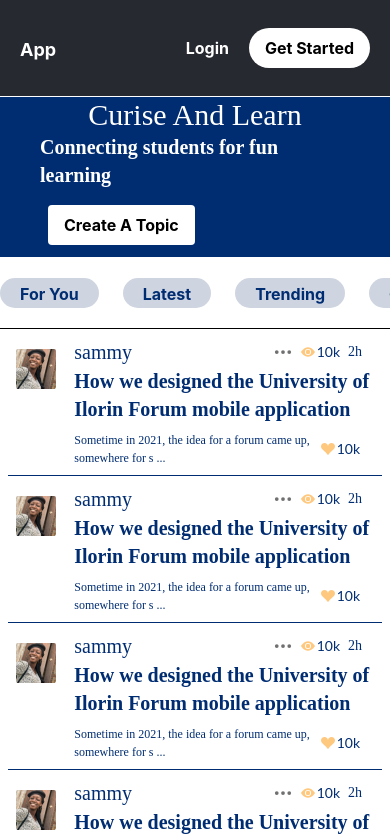
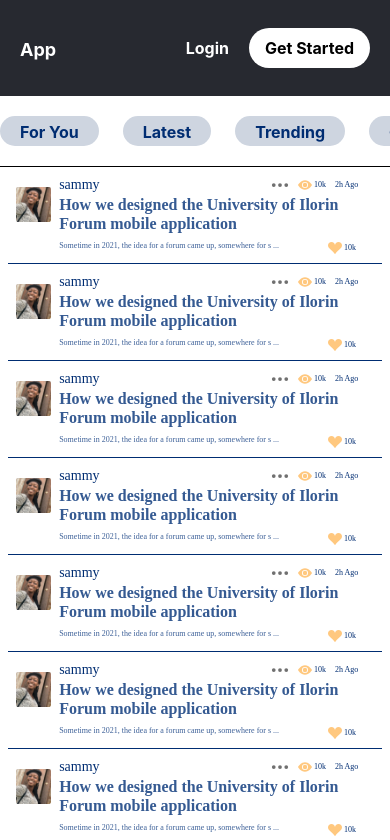
Before and after one commit to unilorinforum/unilorinforum, a Next.js app: page /homepage in a window 390 px wide. Shown: the top 840 px of the page. Built offline with nearby package versions, Linux system fonts and the light colour scheme.

Commit message:
made changes on the topic card

```diff
--- a/components/bannerComponent/banner.component.js
+++ b/components/bannerComponent/banner.component.js
@@ -5,7 +5,7 @@
 
 const BannerComponent = () => {
     return (
-      <div className=' border-y px-10 flex-[3] bg-[#002D72] pb-3 text-[#ffffff] flex justify-between  '>
+      <div className=' hidden border-y px-10 flex-[3] bg-[#002D72] pb-3 text-[#ffffff] md:backdrop:flex justify-between  '>
         <div className=' flex flex-col justify-start p-0'>
           <div className=' text-left'>
             <h1 className='w-full ml-0 font-MontserratBold whitesapce-nowrap md:text-5xl text-3xl'>
--- a/components/topicCardComponent/topicCard.component.js
+++ b/components/topicCardComponent/topicCard.component.js
@@ -1,7 +1,12 @@
 import React from 'react';
+import styles from './topicCardStyles.module.css';
 import Image from 'next/image';
 import susan from '../../public/susan.jpg';
-import { BsThreeDots, BsFillEyeFill, BsFillSuitHeartFill } from 'react-icons/bs';
+import {
+  BsThreeDots,
+  BsFillEyeFill,
+  BsFillSuitHeartFill,
+} from 'react-icons/bs';
 
 const style = {
   authorContainer: '',
@@ -14,17 +19,16 @@
   featuredImage: '',
 };
 const threeDotStyles = {
-//   color: '#707070',
-//   size: '50px',
-//   width: '13px',
-// height: '9px',
-
+  //   color: '#707070',
+  //   size: '50px',
+  //   width: '13px',
+  // height: '9px',
 };
 
 const TopicCardComponent = () => {
   return (
-    <div className='text-[#002D72] max-w-[393px]  my-0 p-2 border-b-[0.20000000298023224px]  m-2  justify-between flex'>
-      <div className='w-[60px] pt-3 mr-2'>
+    <div className='topic-card text-[#002D72] max-w-[393px]  my-0 p-2 border-b-[0.20000000298023224px]  m-2  justify-between flex'>
+      <div className='w-[60px] pt-3 mr-2 topic-card-avatar'>
         <Image
           src='/susan.jpg'
           alt='auh'
@@ -35,28 +39,28 @@
       </div>
       <div className='font-MontserratBold  w-full'>
         <div className=' items-center   text-[#002D72;] flex  justify-between '>
-          <span className='text-[20px]'>sammy</span>
-          <div className='text-sm space-x-2 mr-3 justify-between flex items-cente'>
-            <BsThreeDots className='h-[20px] font-bold w-[20px] text-[#707070]' />
+          <span className='text-[20px] author-name'>sammy</span>
+          <div className='text-sm space-x-2 mr-3 justify-between flex items-center '>
+            <BsThreeDots className='h-[20px] topic-card-dot font-bold w-[20px] text-[#707070]' />
             <span className='flex space-x-[2px] items-center '>
               <BsFillEyeFill className=' text-[#FFAD40AB] p-x-[2px]' />
-              <p>10k</p>
+              <p className='topic-viwes-count'>10k</p>
             </span>
-            <span>2h</span>
+            <span className='topic-card-time'>2h Ago</span>
           </div>
         </div>
         <div className=' items-cente mb-2 w- '>
-          <h2 className='text-xl font-MEB font-bold'>
+          <h2 className='text-xl font-MEB font-bold topic-card-title'>
             How we designed the University of Ilorin Forum mobile application
           </h2>
         </div>
-        <div className='flex '>
-          <span className='text-[12px]'>
+        <div className='flex justify-between'>
+          <span className='text-[12px] topic-card-except'>
             Sometime in 2021, the idea for a forum came up, somewhere for s ...
           </span>
           <span className='mr-3 flex text-sm space-x-[2px]  px-[2PX] items-center'>
             <BsFillSuitHeartFill className='text-[#FFAD40AB]' />
-            <p>10k</p>
+            <p className='topic-likes-count'>10k</p>
           </span>
         </div>
       </div>
--- a/pages/homepage.js
+++ b/pages/homepage.js
@@ -17,7 +17,7 @@
           <TopicFilterComponent />
         </div>
 
-        <div className=' items-center flex flex-wrap justify-center'>
+        <div className=' grid grid-cols-1 md:grid-cols-2 content-center justify-items-center '>
           <TopicCardComponent />
           <TopicCardComponent />
           <TopicCardComponent />
--- a/styles/globals.css
+++ b/styles/globals.css
@@ -1,6 +1,166 @@
 @tailwind base;
 @tailwind components;
 @tailwind utilities;
+
+:root {
+  /* Colors: */
+  --unnamed-color-ff0000: #ff0000;
+  --unnamed-color-ff1e1ed4: #ff1e1ed4;
+  --unnamed-color-ff434380: #ff434380;
+  --unnamed-color-ff3030ab: #ff3030ab;
+  --unnamed-color-ff505054: #ff505054;
+  --unnamed-color-ff50502b: #ff50502b;
+  --unnamed-color-00ff00: #00ff00;
+  --unnamed-color-1aff1ad4: #1aff1ad4;
+  --unnamed-color-31ff31ab: #31ff31ab;
+  --unnamed-color-47ff4780: #47ff4780;
+  --unnamed-color-58ff5854: #58ff5854;
+  --unnamed-color-67ff672b: #67ff672b;
+  --unnamed-color-000000: #000000;
+  --unnamed-color-232323d4: #232323d4;
+  --unnamed-color-393939ab: #393939ab;
+  --unnamed-color-53535380: #53535380;
+  --unnamed-color-6d6d6d54: #6d6d6d54;
+  --unnamed-color-8a8a8a2b: #8a8a8a2b;
+  --unnamed-color-ff9912: #ff9912;
+  --unnamed-color-ffa126d4: #ffa126d4;
+  --unnamed-color-ffad40ab: #ffad40ab;
+  --unnamed-color-ffb34d80: #ffb34d80;
+  --unnamed-color-ffb55354: #ffb55354;
+  --unnamed-color-ffbd652b: #ffbd652b;
+  --unnamed-color-002d72: #002d72;
+  --unnamed-color-133f82d4: #133f82d4;
+  --unnamed-color-1d498bab: #1d498bab;
+  --unnamed-color-3a65a780: #3a65a780;
+  --unnamed-color-4873b754: #4873b754;
+  --unnamed-color-6189c82b: #6189c82b;
+  --unnamed-color-f1cb97: #f1cb97;
+  --unnamed-color-355a92: #355a92;
+
+  /* Font/text values */
+  --unnamed-font-family-montserrat: Montserrat;
+  --unnamed-font-style-normal: normal;
+  --unnamed-font-style-italic: italic;
+  --unnamed-font-weight-300: 300px;
+  --unnamed-font-weight-600: 600px;
+  --unnamed-font-weight-normal: normal;
+  --unnamed-font-size-8: 8px;
+  --unnamed-font-size-10: 10px;
+  --unnamed-font-size-14: 14px;
+  --unnamed-font-size-16: 16px;
+  --unnamed-font-size-18: 18px;
+  --unnamed-font-size-20: 20px;
+  --unnamed-font-size-35: 35px;
+  --unnamed-character-spacing-0: 0px;
+  --unnamed-line-spacing-10: 10px;
+  --unnamed-line-spacing-13: 13px;
+  --unnamed-line-spacing-18: 18px;
+  --unnamed-line-spacing-19: 19px;
+  --unnamed-line-spacing-22: 22px;
+  --unnamed-line-spacing-24: 24px;
+  --unnamed-line-spacing-43: 43px;
+}
+
+/* Character Styles */
+.unnamed-character-style-1 {
+  font-family: var(--unnamed-font-family-montserrat);
+  font-style: var(--unnamed-font-style-normal);
+  font-weight: var(--unnamed-font-weight-normal);
+  font-size: var(--unnamed-font-size-18);
+  line-height: var(--unnamed-line-spacing-22);
+  letter-spacing: var(--unnamed-character-spacing-0);
+  color: var(--unnamed-color-002d72);
+}
+.unnamed-character-style-2 {
+  font-family: var(--unnamed-font-family-montserrat);
+  font-style: var(--unnamed-font-style-normal);
+  font-weight: var(--unnamed-font-weight-600);
+  font-size: var(--unnamed-font-size-20);
+  line-height: var(--unnamed-line-spacing-24);
+  letter-spacing: var(--unnamed-character-spacing-0);
+  color: var(--unnamed-color-355a92);
+}
+.unnamed-character-style-3 {
+  font-family: var(--unnamed-font-family-montserrat);
+  font-style: var(--unnamed-font-style-italic);
+  font-weight: var(--unnamed-font-weight-300);
+  font-size: var(--unnamed-font-size-14);
+  line-height: var(--unnamed-line-spacing-18);
+  letter-spacing: var(--unnamed-character-spacing-0);
+  color: var(--unnamed-color-1d498bab);
+}
+.unnamed-character-style-4 {
+  font-family: var(--unnamed-font-family-montserrat);
+  font-style: var(--unnamed-font-style-normal);
+  font-weight: var(--unnamed-font-weight-600);
+  font-size: var(--unnamed-font-size-35);
+  line-height: var(--unnamed-line-spacing-43);
+  letter-spacing: var(--unnamed-character-spacing-0);
+  color: var(--unnamed-color-f1cb97);
+}
+.unnamed-character-style-5 {
+  font-family: var(--unnamed-font-family-montserrat);
+  font-style: var(--unnamed-font-style-normal);
+  font-weight: var(--unnamed-font-weight-normal);
+  font-size: var(--unnamed-font-size-14);
+  line-height: var(--unnamed-line-spacing-18);
+  letter-spacing: var(--unnamed-character-spacing-0);
+  color: var(--unnamed-color-002d72);
+}
+.unnamed-character-style-6 {
+  font-family: var(--unnamed-font-family-montserrat);
+  font-style: var(--unnamed-font-style-normal);
+  font-weight: var(--unnamed-font-weight-600);
+  font-size: var(--unnamed-font-size-16);
+  line-height: var(--unnamed-line-spacing-19);
+  letter-spacing: var(--unnamed-character-spacing-0);
+  color: var(--unnamed-color-355a92);
+}
+.unnamed-character-style-7 {
+  font-family: var(--unnamed-font-family-montserrat);
+  font-style: var(--unnamed-font-style-normal);
+  font-weight: var(--unnamed-font-weight-300);
+  font-size: var(--unnamed-font-size-8);
+  line-height: var(--unnamed-line-spacing-10);
+  letter-spacing: var(--unnamed-character-spacing-0);
+  color: var(--unnamed-color-133f82d4);
+}
+.unnamed-character-style-8 {
+  font-family: var(--unnamed-font-family-montserrat);
+  font-style: var(--unnamed-font-style-normal);
+  font-weight: var(--unnamed-font-weight-normal);
+  font-size: var(--unnamed-font-size-16);
+  line-height: var(--unnamed-line-spacing-19);
+  letter-spacing: var(--unnamed-character-spacing-0);
+  color: var(--unnamed-color-355a92);
+}
+.unnamed-character-style-9 {
+  font-family: var(--unnamed-font-family-montserrat);
+  font-style: var(--unnamed-font-style-normal);
+  font-weight: var(--unnamed-font-weight-300);
+  font-size: var(--unnamed-font-size-8);
+  line-height: var(--unnamed-line-spacing-10);
+  letter-spacing: var(--unnamed-character-spacing-0);
+  color: var(--unnamed-color-002d72);
+}
+.unnamed-character-style-10 {
+  font-family: var(--unnamed-font-family-montserrat);
+  font-style: var(--unnamed-font-style-normal);
+  font-weight: var(--unnamed-font-weight-600);
+  font-size: var(--unnamed-font-size-14);
+  line-height: var(--unnamed-line-spacing-18);
+  letter-spacing: var(--unnamed-character-spacing-0);
+  color: var(--unnamed-color-002d72);
+}
+.unnamed-character-style-11 {
+  font-family: var(--unnamed-font-family-montserrat);
+  font-style: var(--unnamed-font-style-normal);
+  font-weight: var(--unnamed-font-weight-normal);
+  font-size: var(--unnamed-font-size-10);
+  line-height: var(--unnamed-line-spacing-13);
+  letter-spacing: var(--unnamed-character-spacing-0);
+  color: var(--unnamed-color-002d72);
+}
 
 @font-face {
   font-family: 'Montserrat', sans-serif;
@@ -8,6 +168,7 @@
 }
 html,
 body {
+  background: #ffffff;
   padding: 0;
   margin: 0;
   font-family: -apple-system, BlinkMacSystemFont, Segoe UI, Roboto, Oxygen,
@@ -66,7 +227,6 @@
   margin: 1rem auto;
   padding: 0.5rem;
   border: 1px solid #999;
-
 }
 h2 {
   font-size: 30px;
@@ -129,3 +289,110 @@
   font-weight: 600;
   font-size: 25px;
 }
+
+/* topic card styles  */
+@media only screen and (max-width: 600px) {
+  .topic-card-title {
+    font: var(--unnamed-font-style-normal) normal var(--unnamed-font-weight-600)
+      var(--unnamed-font-size-16) / var(--unnamed-line-spacing-19)
+      var(--unnamed-font-family-montserrat);
+    letter-spacing: var(--unnamed-character-spacing-0);
+    color: var(--unnamed-color-355a92);
+    text-align: left;
+    font: normal normal 600 16px/19px Montserrat;
+    letter-spacing: 0px;
+    color: #355a92;
+    opacity: 1;
+  }
+  .author-name {
+    /* UI Properties */
+    font: var(--unnamed-font-style-normal) normal
+      var(--unnamed-font-weight-normal) var(--unnamed-font-size-14) /
+      var(--unnamed-line-spacing-18) var(--unnamed-font-family-montserrat);
+    letter-spacing: var(--unnamed-character-spacing-0);
+    color: var(--unnamed-color-002d72);
+    text-align: left;
+    font: normal normal normal 14px/18px Montserrat;
+    letter-spacing: 0px;
+    color: #002d72;
+    opacity: 1;
+  }
+  .topic-card-dot {
+    /* top: 150px;
+    left: 288px;
+    width: 22px;
+    height: 4px; */
+    /* UI Properties */
+    /* background: #707070 0% 0% no-repeat padding-box; */
+    opacity: 1;
+  }
+  .topic-card-except {
+    /* UI Properties */
+    font: var(--unnamed-font-style-normal) normal var(--unnamed-font-weight-300)
+      var(--unnamed-font-size-8) / var(--unnamed-line-spacing-10)
+      var(--unnamed-font-family-montserrat);
+    letter-spacing: var(--unnamed-character-spacing-0);
+    color: var(--unnamed-color-133f82d4);
+    text-align: left;
+    font: normal normal 300 8px/10px Montserrat;
+    letter-spacing: 0px;
+    color: #133f82d4;
+    opacity: 1;
+  }
+  .topic-likes-count {
+    width: 16px;
+    height: 10px;
+    /* UI Properties */
+    font: var(--unnamed-font-style-normal) normal var(--unnamed-font-weight-300)
+      var(--unnamed-font-size-8) / var(--unnamed-line-spacing-10)
+      var(--unnamed-font-family-montserrat);
+    letter-spacing: var(--unnamed-character-spacing-0);
+    color: var(--unnamed-color-002d72);
+    text-align: left;
+    font: normal normal 300 8px/10px Montserrat;
+    letter-spacing: 0px;
+    color: #002d72;
+    opacity: 1;
+  }
+  .topic-viwes-count {
+    width: 13px;
+    height: 10px;
+    font: var(--unnamed-font-style-normal) normal var(--unnamed-font-weight-300)
+      var(--unnamed-font-size-8) / var(--unnamed-line-spacing-10)
+      var(--unnamed-font-family-montserrat);
+    letter-spacing: var(--unnamed-character-spacing-0);
+    color: var(--unnamed-color-002d72);
+    text-align: left;
+    font: normal normal 300 8px/10px Montserrat;
+    letter-spacing: 0px;
+    color: #002d72;
+    opacity: 1;
+  }
+  .topic-card-time {
+    width: 27px;
+    height: 10px;
+    font: var(--unnamed-font-style-normal) normal var(--unnamed-font-weight-300)
+      var(--unnamed-font-size-8) / var(--unnamed-line-spacing-10)
+      var(--unnamed-font-family-montserrat);
+    letter-spacing: var(--unnamed-character-spacing-0);
+    color: var(--unnamed-color-002d72);
+    text-align: left;
+    font: normal normal 300 8px/10px Montserrat;
+    letter-spacing: 0px;
+    color: #002d72;
+    opacity: 1;
+  }
+  .topic-card {
+    /* width: 393px;
+    height: 111px; */
+    background: #ffffff 0% 0% no-repeat padding-box;
+    opacity: 1;
+  }
+  .topic-card-avatar {
+    width: 40px;
+    height: 40px;
+    background: transparent 0% 0% no-repeat padding-box;
+    border-radius: 8px;
+    opacity: 1;
+  }
+}
```
Also changed, not shown: components/topicCardComponent/topicCardStyles.module.css (added).
